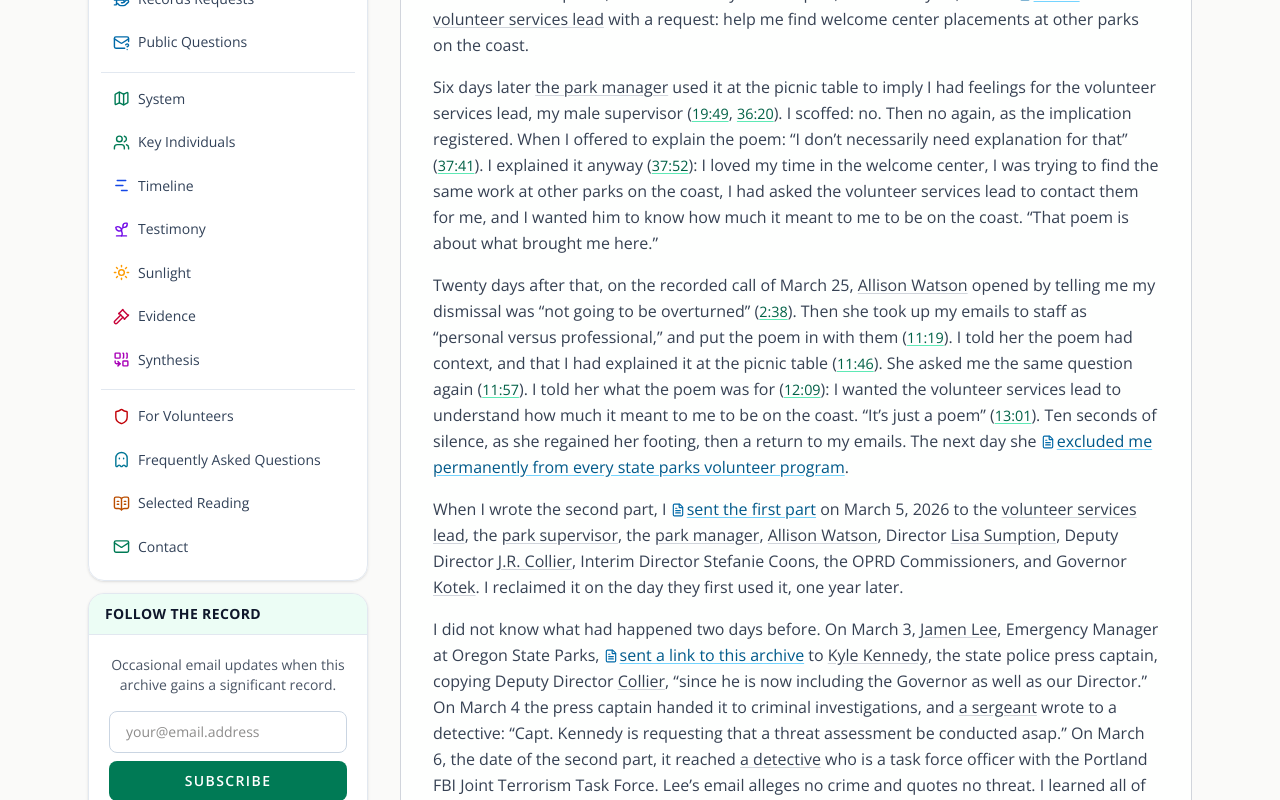
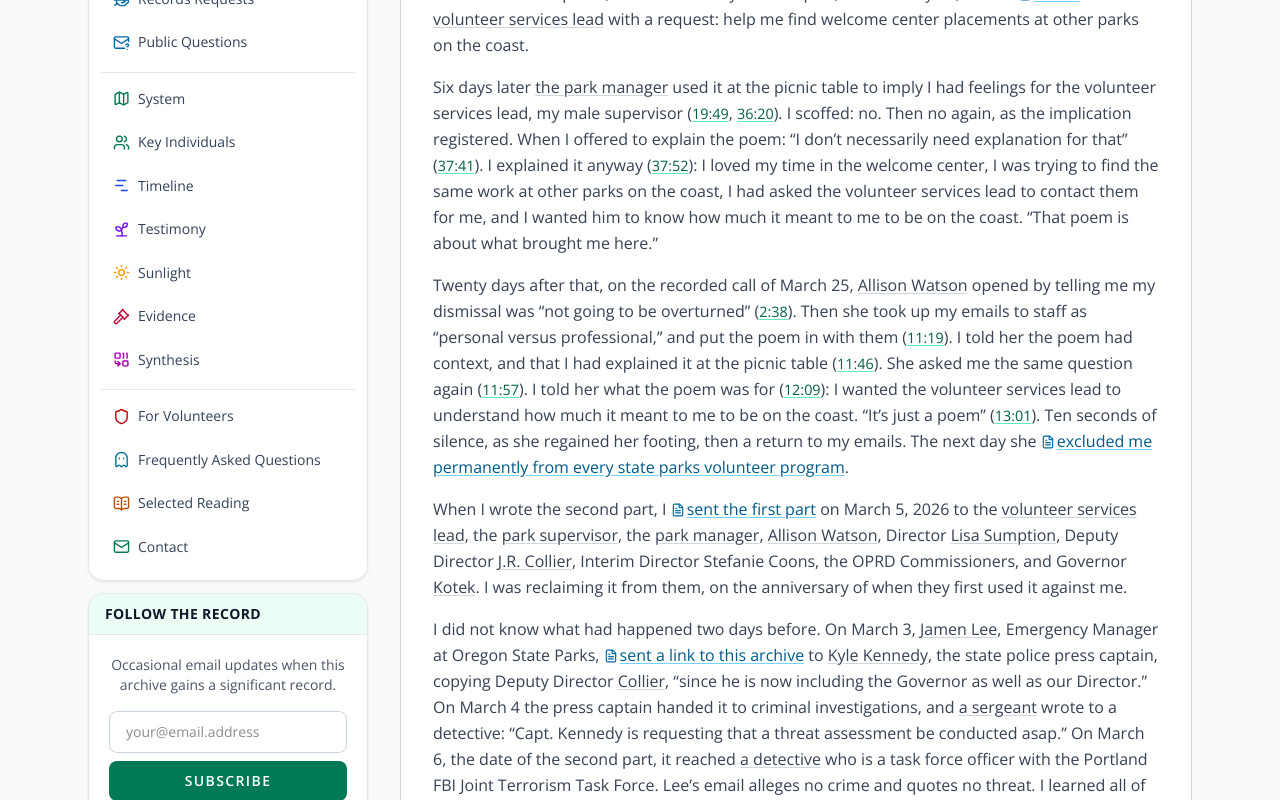
Before and after one commit to rswfire/rswfire.oprd, a Next.js app: page /soliloquy in a window 1280 px wide. Shown: the part 398-1198 px from the top of the page. Built offline with nearby package versions, Linux system fonts and the light colour scheme.

Commit message:
Soliloquy: reclaiming it from them

```diff
--- a/app/(archive)/soliloquy/page.tsx
+++ b/app/(archive)/soliloquy/page.tsx
@@ -355,8 +355,7 @@ export default function StormchasersSoliloquyPage() {
                     the <PersonLink name="park manager" />, <PersonLink name="program manager" label="Allison Watson" />,
                     Director <PersonLink name="Lisa Sumption" />, Deputy Director{" "}
                     <PersonLink name="J.R. Collier" seat="deputy" />, Interim Director Stefanie Coons, the OPRD
-                    Commissioners, and Governor <PersonLink name="Kotek" seat="governor" />. I reclaimed it on the day they first used
-                    it, one year later.
+                    Commissioners, and Governor <PersonLink name="Kotek" seat="governor" />. I was reclaiming it from them, on the anniversary of when they first used it against me.
                 </p>
                 <p>
                     I did not know what had happened two days before. On March 3,{" "}
```
